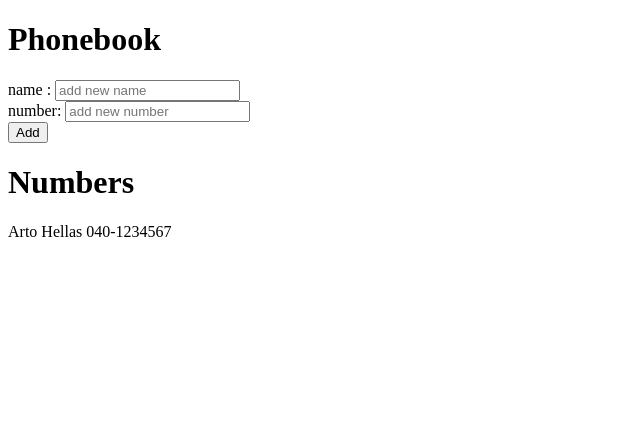
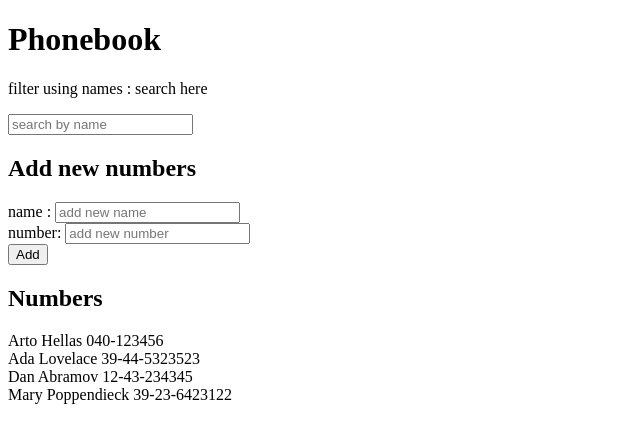
Before and after one commit to rakshithapatel08/fs-open-exercises, a React (Vite) app in the folder part2/Phonebook/: page / in a window 1280 px wide. Shown: the top 442 px of the page, without its empty margins (0-640 px from the left). Built offline with nearby package versions, Linux system fonts and the light colour scheme.

Commit message:
exercise 2.9

```diff
--- a/part2/Phonebook/src/App.jsx
+++ b/part2/Phonebook/src/App.jsx
@@ -1,9 +1,17 @@
 import { useState } from "react"
 
 const App = () => {
-  const [persons, setPersons] = useState([{ name: "Arto Hellas",number:"040-1234567" }])
+  const [persons, setPersons] = useState([
+    { name: 'Arto Hellas', number: '040-123456', id: 1 },
+    { name: 'Ada Lovelace', number: '39-44-5323523', id: 2 },
+    { name: 'Dan Abramov', number: '12-43-234345', id: 3 },
+    { name: 'Mary Poppendieck', number: '39-23-6423122', id: 4 }
+  ])
   const [newname, setNewname] = useState("")
   const [newnumber,setNewnumber] = useState("")
+  const [filter, setFilter] = useState("")
+
+  const filteredArray = persons.filter((person)=>person.name.toLowerCase().includes(filter.toLowerCase()))
 
   const addName = (event) => {
     event.preventDefault();
@@ -19,7 +27,7 @@
 
     });
     if (flag === 0) {
-      setPersons(persons.concat({ name: newname,number: newnumber }));
+      setPersons(persons.concat({ name: newname, number: newnumber }));
       setNewname("")
       setNewnumber("")
     }
@@ -28,6 +36,9 @@
   return (
     <>
       <h1>Phonebook</h1>
+      <p>filter using names : search here</p>
+      <input type="text" placeholder="search by name" value={filter} onChange={(e)=>setFilter(e.target.value)}/>
+      <h2>Add new numbers</h2>
       <form onSubmit={addName}>
         name : <input type="text" placeholder="add new name" value={newname} onChange={(e) => setNewname(e.target.value)} />
         <br/>
@@ -35,10 +46,10 @@
         <br/>
         <button type="submit">Add</button>
       </form>
-      <h1>Numbers</h1>
-      {persons.map((person, i) => {
+      <h2>Numbers</h2>
+       {filteredArray.map((person) => {
         return (
-          <div key={i}>
+          <div key={person.id}>
             {person.name} {person.number}
             <br />
           </div>
```
